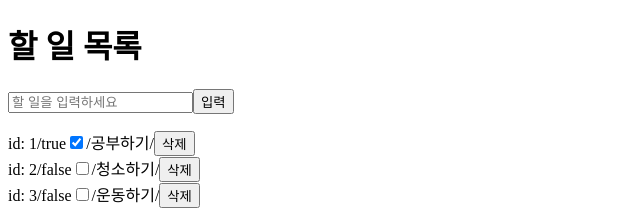
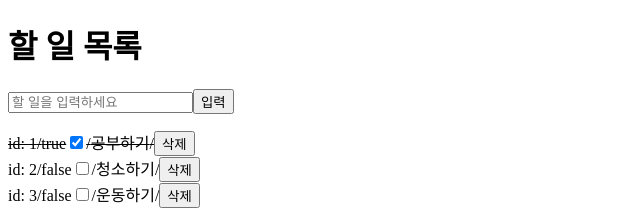
Before and after one commit to JuyoungKim1024/react_todo_tu, a React (Vite) app: page / in a window 1280 px wide. Shown: the top 220 px of the page, without its empty margins (0-640 px from the left). Built offline with nearby package versions, Linux system fonts and the light colour scheme.

Commit message:
간단한꾸미기

```diff
--- a/src/App.jsx
+++ b/src/App.jsx
@@ -38,7 +38,10 @@ function App() {
 
             <ul style={{ padding: 0 }}>
                 {todos.map((item) => (
-                    <li key={item.id} style={{ listStyle: 'none' }}>
+                    <li
+                        key={item.id}
+                        style={{ listStyle: 'none', textDecoration: item.completed ? 'line-through' : 'none' }}
+                    >
                         id: {item.id}/{JSON.stringify(item.completed)}
                         <input type="checkbox" checked={item.completed} onChange={() => toggleTodo(item.id)} />/
                         {item.todo}/<button onClick={() => removeTodo(item.id)}>삭제</button>
```
